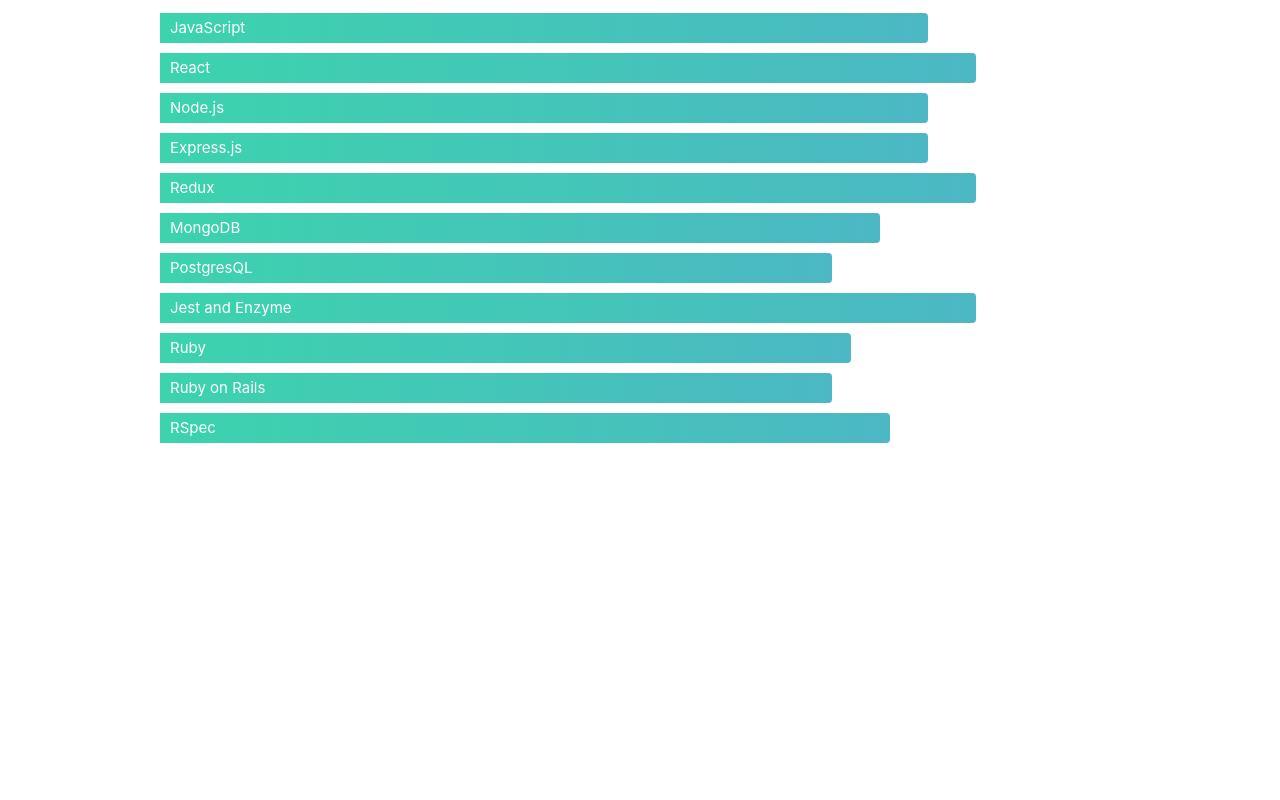
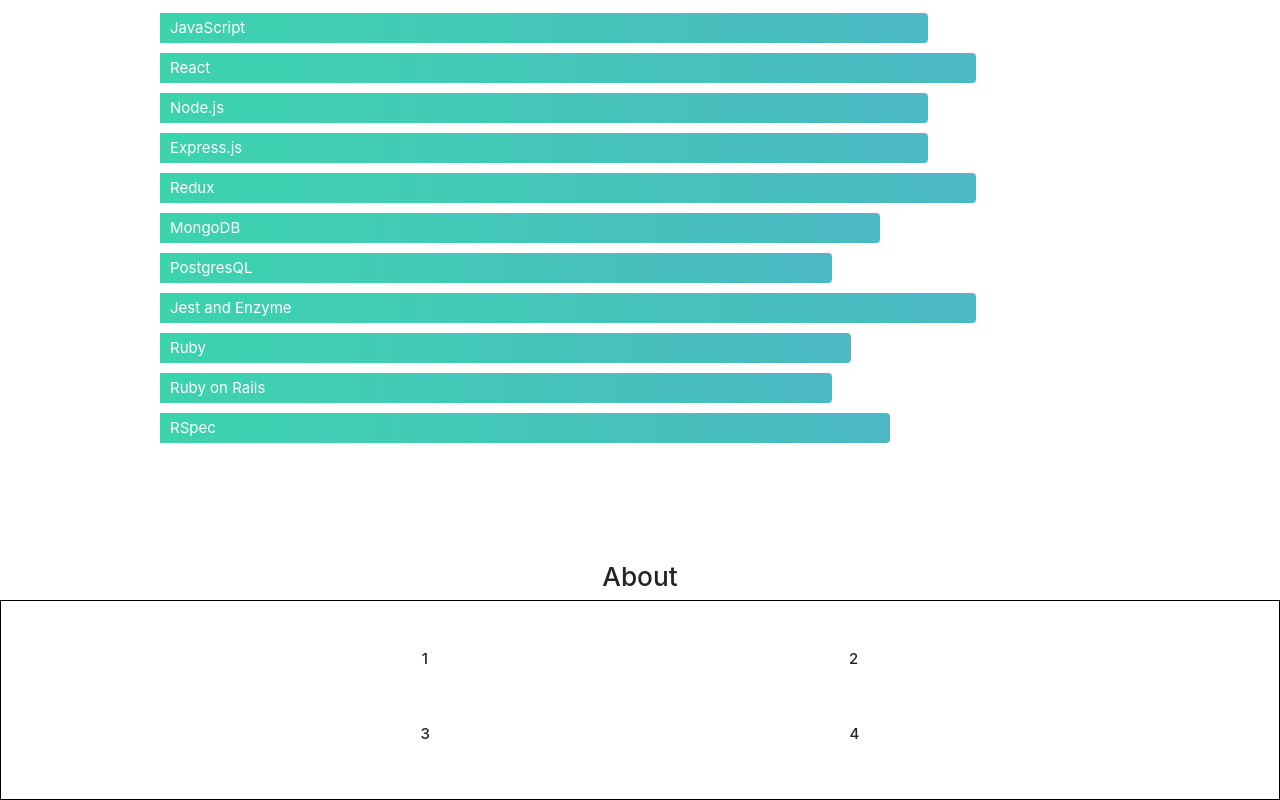
Before and after one commit to Nimzyow/profile-page, a React (Create React App) app in the folder nima-profile/: page / in a window 1280 px wide. Shown: the part 919-1719 px from the top of the page. Built offline with nearby package versions, Linux system fonts and the light colour scheme.

Commit message:
arranged about

```diff
--- a/nima-profile/src/App.js
+++ b/nima-profile/src/App.js
@@ -8,6 +8,7 @@
 import NavBar from "./components/layout/navbar/NavBar";
 import { Bar } from "./components/bar/Bar";
 import { Header } from "./components/header/Header";
+import { About } from "./components/about/About";
 
 function App() {
   useEffect(() => {
@@ -47,6 +48,17 @@
         <Header text="Skill set" />
         <Bar />
       </div>
+      <div
+        style={{
+          position: "absolute",
+          top: "185%",
+          width: "100%",
+        }}
+      >
+        {" "}
+        <Header text="About" />
+        <About />
+      </div>
     </div>
   );
 }
--- a/nima-profile/src/components/about/About.js
+++ b/nima-profile/src/components/about/About.js
@@ -1,9 +1,37 @@
 import React from "react";
+import img from "../../assets/hex.png";
 
 export const About = () => {
   return (
-    <div style={{ display: "flex", justifyContent: "center" }}>
-      <h3>About</h3>
+    <div
+      style={{
+        border: "1px solid black",
+        height: "200px",
+        display: "flex",
+        flexDirection: "column",
+        justifyContent: "space-evenly",
+      }}
+    >
+      <div
+        style={{
+          display: "flex",
+          flexDirection: "row",
+          justifyContent: "space-evenly",
+        }}
+      >
+        <h6>1</h6>
+        <h6>2</h6>
+      </div>
+      <div
+        style={{
+          display: "flex",
+          flexDirection: "row",
+          justifyContent: "space-evenly",
+        }}
+      >
+        <h6>3</h6>
+        <h6>4</h6>
+      </div>
     </div>
   );
 };
```
Also changed, not shown: nima-profile/src/assets/hex.png (renamed from nima-profile/src/assets/Screenshot 2020-06-09 at 10.27.55.png).
